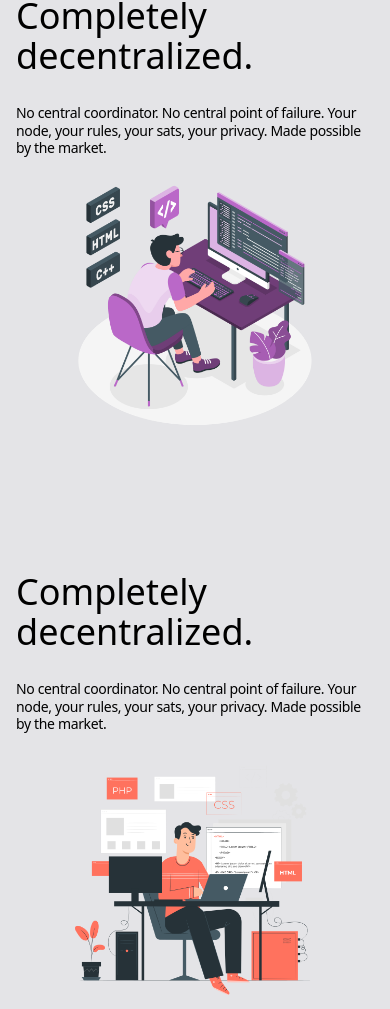
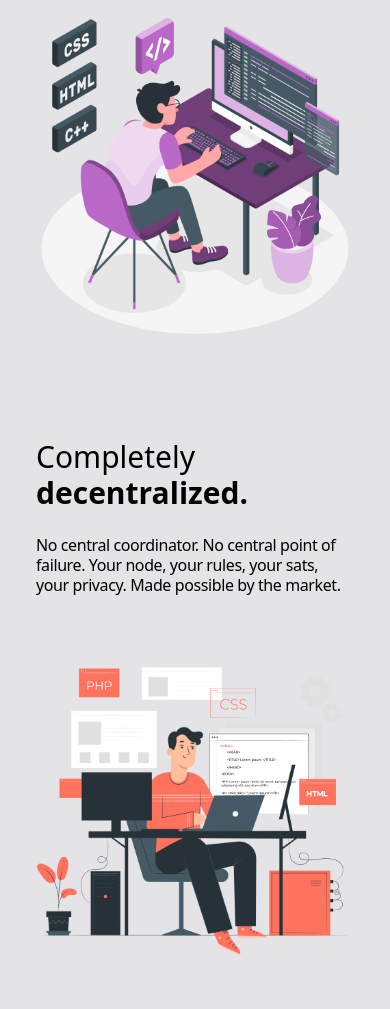
Before and after one commit to ayan-011/UI-, a React (Vite) app: page / in a window 390 px wide. Shown: the part 988-1997 px from the top of the page. Built offline with nearby package versions, Linux system fonts and the light colour scheme.

Commit message:
improve responsiveness

```diff
--- a/Components/Footer.jsx
+++ b/Components/Footer.jsx
@@ -22,7 +22,7 @@ const  Footer = () => {
             </div>
             </div>
             <div className="firstCol   md:w-1/4 w-full  h-full md:p-10 md:px-0 px-  md:leading-8  md:text-lg  text-zinc-300 flex justify-center  text-[10px]  bg-red-9">
-            <div className='md:ml-0 ml-6 leading-4'>
+            <div className='md:ml-0 ml-6 leading-4 md:leading-8'>
                 <div>Documentation</div>
                 <div>Releases</div>
                 <div>License</div>
--- a/src/pages/Page1.jsx
+++ b/src/pages/Page1.jsx
@@ -1,83 +1,63 @@
 const Page1 = () => {
+  const sections = [
+    {
+      id: 1,
+      img: "1.png",
+      text: "No central coordinator. No central point of failure. Your node, your rules, your sats, your privacy. Made possible by the market.",
+      reverse: false,
+    },
+    {
+      id: 2,
+      img: "2.png",
+      text: "No central coordinator. No central point of failure. Your node, your rules, your sats, your privacy. Made possible by the market.",
+      reverse: true,
+    },
+    {
+      id: 3,
+      img: "3.png",
+      text: "No central coordinator. No central point of failure. Your node, your rules, your sats, your privacy. Made possible by the market.",
+      reverse: false,
+    },
+  ];
+
   return (
-    <div className='w-full md:bg-[#424242] bg-zinc-200 pointer-events-none text-black md:text-white   py-10  flex flex-col gap-5 '>
+    <div className="w-full lg:bg-[#424242] bg-zinc-200 pointer-events-none text-black lg:text-white py-1 flex flex-col gap-10  ">
+      {sections.map((section) => (
+        <Section key={section.id} {...section} />
+      ))}
+    </div>
+  );
+};
 
-  <First/>
-  <Second/>
-  <Third/>
+export default Page1;
 
 
+// Reusable Section
+function Section({ img, text, reverse }) {
+  return (
+    <div
+      className={`w-full min-h-[70vh]  lg:bg- md:min-h-[40vh]  xl:min-h-[70vh] lg:py-14 flex flex-col lg:flex-row md:flex-row items-center  ${
+        reverse ? "lg:flex-row-reverse md:flex-row-reverse" : ""
+      }`}
+    >
+      {/* Text Block */}
+      <div className="w-full md:w-1/2 lg:w-1/2 h-auto lg:h-full flex items-center lg:px-20   ">
+        <div className="flex flex-col gap-6  lg:w-full p-9  ">
+          <p className="heading text-3xl sm:text-2xl md:text-4xl lg:text-5xl  font-semibold   gap-2 text-start">
+            <span className="font-light">Completely</span> decentralized.
+          </p>
+          <p className=" sm:text-base md:text-lg  lg:text-xl leading-tight md:leading-relaxed lg:leading-relaxed tracking-tight">
+            {text}
+          </p>
+        </div>
+      </div>
+
+      {/* Image Block */}
+      <div className="w-full md:w-1/2 lg:w-1/2 h-auto lg:h-full flex items-center justify-center px-6 lg:px-0 ">
+        <div className="card w-full sm:w-3/4 md:w-2/3 lg:w-2/3 aspect-square flex items-center justify-center">
+          <img src={img} alt={`section-${img}`} className="w-full h-full object-contain" />
+        </div>
+      </div>
     </div>
-  )
+  );
 }
-
-export default Page1
-
-
-
-
-function First() {
- return(
-     <div className=' w-full md:h-screen h-fit md:py-0 py-5 items-center flex md:flex-row flex-col md:gap-0 '>
-        <div className='md:w-1/2  md:h-full h-1/3  bg-red-90  flex md:items-center md:px-28 items-end '>
-        <div className='   flex flex-col  md:p-2 p-4 mt-16 gap-7'>
-            <p className="heading md:text-4xl text-4xl  md:font-bold  text-start "> <span className="font-light ">Completely</span> decentralized.</p>
-            <p className='md:mt-8 md:text-xl   tracking-tight leading-tight text-[14px]'>No central coordinator. No central point of failure. Your node, your rules, your sats, your privacy. Made possible by the market.</p>
-        </div>
-        </div>
-        <div className='md:w-1/2 md:h-full h-1/2 bg-zinc-30 flex md:items-center items-start justify-center'>
-           <div className="card w-2/3  h-2/3 bg-red-90 ">
-<img src="1.png" alt="" />
-           </div>
-        </div>
-    </div>
- )
-}
-
-
-function Second() {
- return(
-     <div className=' w-full md:h-screen h-fit md:py-0 py-5 items-center flex md:flex-row flex-col md:gap-0 '>
-        <div className='md:hidden md:w-1/2  md:h-full h-1/3  bg-red-90  flex md:items-center md:px-28 items-end '>
-        <div className='   flex flex-col  md:p-2 p-4 mt-16 gap-7 '>
-            <p className="heading md:text-4xl text-4xl  md:font-bold  text-start "> <span className="font-light ">Completely</span> decentralized.</p>
-            <p className='md:mt-8 md:text-xl   tracking-tight leading-tight text-[14px]'>No central coordinator. No central point of failure. Your node, your rules, your sats, your privacy. Made possible by the market.</p>
-        </div>
-        </div>
-
-
-        <div className='md:w-1/2 md:h-full h-1/2 bg-zinc-30 flex md:items-center items-start justify-center '>
-           <div className="card w-2/3  h-2/3 bg-red-90 ">
-<img src="2.png" alt="" />
-           </div>
-        </div>
-
-         <div className='hidden  md:w-1/2  md:h-full h-1/3  bg-red-90  md:flex md:items-center md:px-28 items-end '>
-        <div className='   flex flex-col  md:p-2 p-4 mt-16'>
-            <p className="heading md:text-4xl text-4xl  md:font-bold  text-start "> <span className="font-light ">Completely</span> decentralized.</p>
-            <p className='md:mt-8 md:text-xl   tracking-tight leading-tight text-[14px]'>No central coordinator. No central point of failure. Your node, your rules, your sats, your privacy. Made possible by the market.</p>
-        </div>
-        </div>
-    </div>
- )
-}
-
-
-
-function Third() {
- return(
-    <div className=' w-full md:h-screen h-fit md:py-0 py-5 items-center flex md:flex-row flex-col md:gap-0 '>
-        <div className='md:w-1/2  md:h-full h-1/3  bg-red-90  flex md:items-center md:px-28 items-end '>
-        <div className='   flex flex-col  md:p-2 p-4 mt-16 gap-7'>
-            <p className="heading md:text-4xl text-4xl  md:font-bold  text-start "> <span className="font-light ">Completely</span> decentralized.</p>
-            <p className='md:mt-8 md:text-xl   tracking-tight '>No central coordinator. No central point of failure. Your node, your rules, your sats, your privacy. Made possible by the market.</p>
-        </div>
-        </div>
-        <div className='md:w-1/2 md:h-full h-1/2 bg-zinc-30 flex md:items-center items-start justify-center'>
-           <div className="card w-2/3  h-2/3 bg-red-90 ">
-<img src="3.png" alt="" />
-           </div>
-        </div>
-    </div>
- )
-}
--- a/src/pages/home.jsx
+++ b/src/pages/home.jsx
@@ -7,30 +7,38 @@ import Page2 from './page2'
 const Home = () => {
   return (
     <>
-    <div className=' custom-gradient w-full  txt-white select-none md:h-[160vh] h-screen iPhone5se'>
+    <div className=' custom-gradient xl:bg-zinc-200  w-full  txt-white select-none h-fit   iPhone5se '>
       <Nav/>
 
           {/* Tagline */}
-      <div className=" w-full md:p-4 py-8 bg-red-90 flex flex-col items-center justify-center gap-y-20  md:mt-0  mt-10">
+      <div className=" w-full xl:p-4 py-8  flex flex-col items-center justify-center gap-y-20  xl:mt-0  mt-10">
         <div className='text-center w-full '>
-        <div className="tagline md:text-[40px] text-[25px] w-full font-semibold">Your Data. Your Control.</div>
-        <div className="tagline md:py-2 tracking-tight font-extralight md:text-[16px]  text-[12px]">UI in Progress. Learning Never Stops.</div>
+        <div className="tagline xl:text-[40px] lg:text-[40px] text-[25px] w-full font-semibold">Your Data. Your Control.</div>
+        <div className="tagline xl:py-2 tracking-tight font-extralight xl:text-[16px]  sm:text-[14px] text-[12px]">UI in Progress. Learning Never Stops.</div>
         </div>
-           <button className=" md:p-3 md:px-10 p-3 px-12 rounded outline-zinc-700  outline-[1px]      md:hover:bg-zinc-100 md:hover:text-black transition-all duration-200  cursor-pointer">Get started</button>
+           <button className=" xl:p-3 xl:px-10 xl:flex lg:hidden p-3 px-12 rounded outline-zinc-700  outline-[1px]      xl:hover:bg-zinc-100 xl:hover:text-black transition-all duration-200  cursor-pointer">Get started</button>
       </div>
 
 
 {/* Image  */}
-    <div className="image w-full    md:mt-10 bg-red-90 flex md:items-center md:justify-center">
-        <div className='md:w-1/2 md:p-0 p-2  flex md:justify-center md:items-center gap-2 flex-col bg-red-90  text-center '>
+    <div className="image w-full   lg:justify-center lg:items-center lg:flex lg:mt-10 xl:mt-10  flex xl:items-center xl:justify-center">
+        <div className='xl:w-1/2 xl:p-0 lg:w-3/4 p-2   flex xl:justify-center xl:items-center  gap-2 flex-col   text-center '>
 
-        <img src="data.png" alt="" className='  md:w-[80vh] w-full shadow-zinc-900   drop-shadow-2xl pointer-events-none select-none' />
-        <div className='tracking-tight md:text-[16px] text-[10px] '>Random image to make the UI interactive.</div>
+        <img src="data.png" alt="" className=' w-full shadow-zinc-900   drop-shadow-2xl pointer-events-none select-none' />
+        <div className='tracking-tight xl:text-[16px] text-[10px] '>Random image to make the UI interactive.</div>
         </div>
+
+
     </div>
+
+     <div className="i-padpro hidden xl:hidden lg:flex lg:items-center lg:justify-center p-20 w-full ">
+           <button className="px-20 p-4   rounded outline-white  outline-[1px]      xl:hover:bg-zinc-100 xl:hover:text-black transition-all duration-200  cursor-pointer">Get started</button>
+        </div>
 
      </div>
 
+
+    <div className="lg:bg-[#424242] bg-zinc-200  w-full lg:py-14 xl:flex  hidden"></div>
 <div className='w-full overflow-hidden'>
 
     <Page1  />
```
